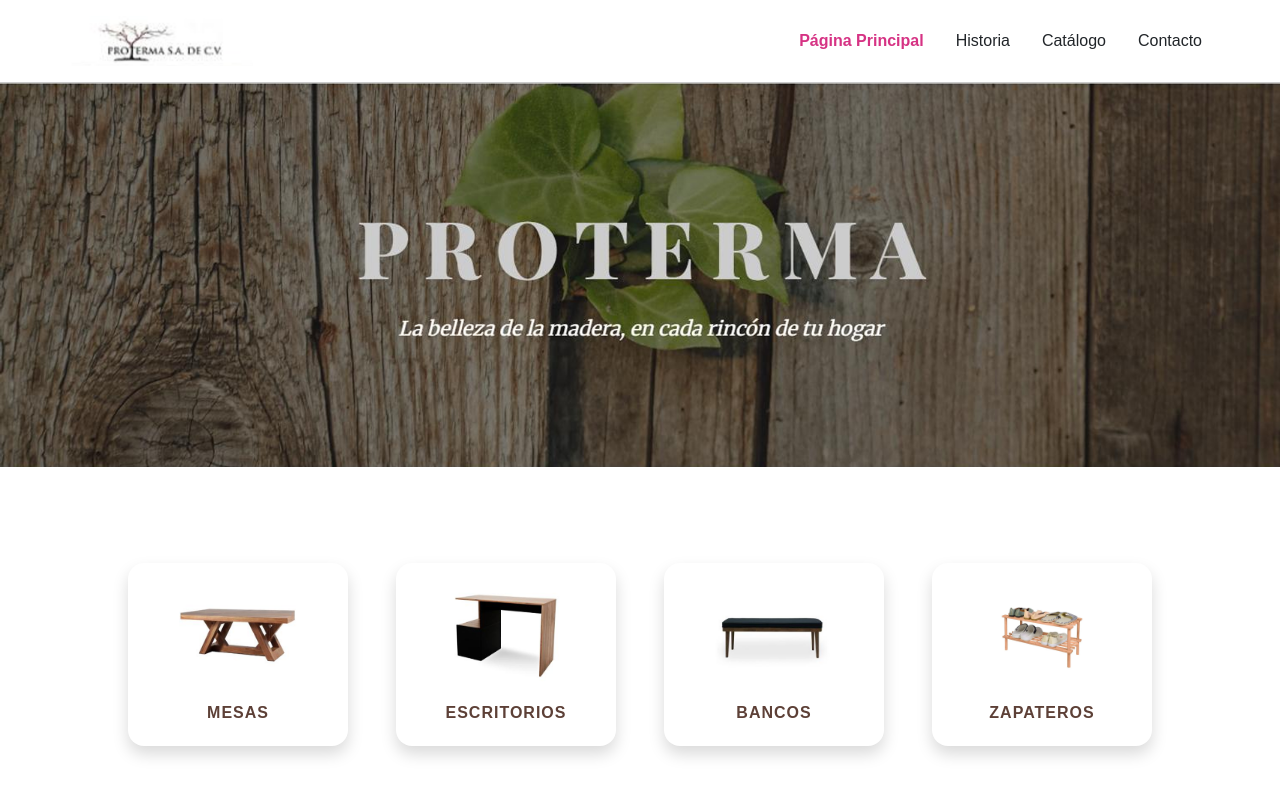
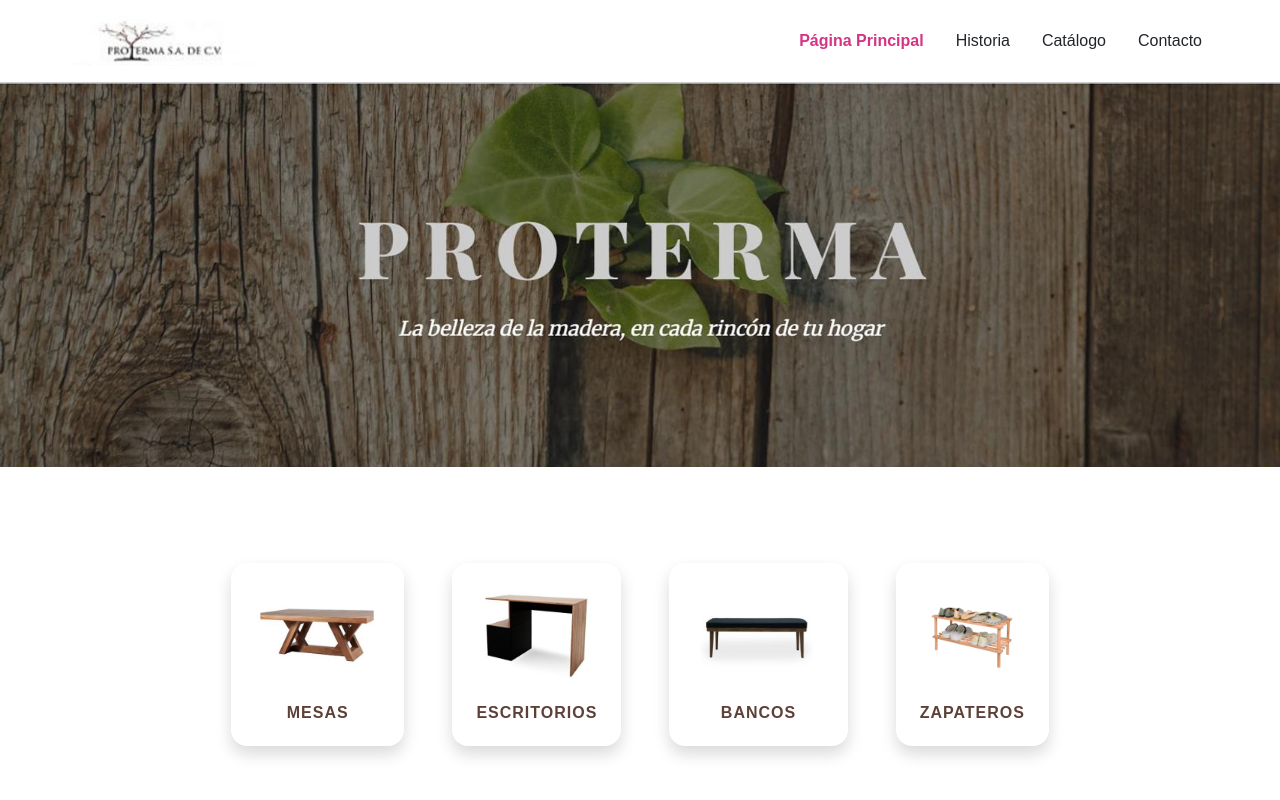
Before and after one commit to BACO2503/Proyecto-ProgWeb, a plain HTML site: page index.html in a window 1280 px wide. Shown: the top 800 px of the page. Drawn offline with Linux system fonts and the light colour scheme.

Commit message:
Actualización del catálogo y modificaciones del proyecto

```diff
--- a/index.html
+++ b/index.html
@@ -47,34 +47,34 @@
     </section>
 
     <section id="menu-catalogo" class="container py-5">
-      <div class="row text-center g-5 justify-content-center">
+    <div class="row text-center g-4 g-md-5 justify-content-center">
 
-          <div class="col-6 col-md-auto">
-              <div class="text-dark d-block category-card p-4 rounded-4 bg-white shadow border-0" style="min-width: 220px;">
+        <div class="col-12 col-sm-6 col-md-auto d-flex justify-content-center">
+            <a href="Catalogo.html" class="text-decoration-none text-dark d-block category-card p-4 rounded-4 bg-white shadow border-0 w-100" style="max-width: 220px;">
                 <img src="images/M1.png" alt="Mesas" class="img-fluid mb-3" style="height: 100px; object-fit: contain;" />
                 <h6 class="fw-bold mb-0 text-uppercase" style="color: #5D4037; letter-spacing: 1px;">Mesas</h6>
-              </div>
+            </a>
         </div>
 
-          <div class="col-6 col-md-auto">
-              <div class="text-dark d-block category-card p-4 rounded-4 bg-white shadow border-0" style="min-width: 220px;">
+        <div class="col-12 col-sm-6 col-md-auto d-flex justify-content-center">
+            <a href="Catalogo.html" class="text-decoration-none text-dark d-block category-card p-4 rounded-4 bg-white shadow border-0 w-100" style="max-width: 220px;">
                 <img src="images/M2.png" alt="Escritorios" class="img-fluid mb-3" style="height: 100px; object-fit: contain;" />
                 <h6 class="fw-bold mb-0 text-uppercase" style="color: #5D4037; letter-spacing: 1px;">Escritorios</h6>
-              </div>
+            </a>
         </div>
 
-          <div class="col-6 col-md-auto">
-              <div class="text-dark d-block category-card p-4 rounded-4 bg-white shadow border-0" style="min-width: 220px;">
+        <div class="col-12 col-sm-6 col-md-auto d-flex justify-content-center">
+            <a href="Catalogo.html" class="text-decoration-none text-dark d-block category-card p-4 rounded-4 bg-white shadow border-0 w-100" style="max-width: 220px;">
                 <img src="images/M3.png" alt="Bancos" class="img-fluid mb-3" style="height: 100px; object-fit: contain;" />
                 <h6 class="fw-bold mb-0 text-uppercase" style="color: #5D4037; letter-spacing: 1px;">Bancos</h6>
-              </div>
+            </a>
         </div>
 
-          <div class="col-6 col-md-auto">
-              <div class="text-dark d-block category-card p-4 rounded-4 bg-white shadow border-0" style="min-width: 220px;">
+        <div class="col-12 col-sm-6 col-md-auto d-flex justify-content-center">
+            <a href="Catalogo.html" class="text-decoration-none text-dark d-block category-card p-4 rounded-4 bg-white shadow border-0 w-100" style="max-width: 220px;">
                 <img src="images/zap.jpg" alt="Zapateros" class="img-fluid mb-3" style="height: 100px; object-fit: contain;" />
                 <h6 class="fw-bold mb-0 text-uppercase" style="color: #5D4037; letter-spacing: 1px;">Zapateros</h6>
-              </div>
+            </a>
         </div>
       </div>
     </section>
```
Lines whose indentation alone changed are shown as unchanged.
